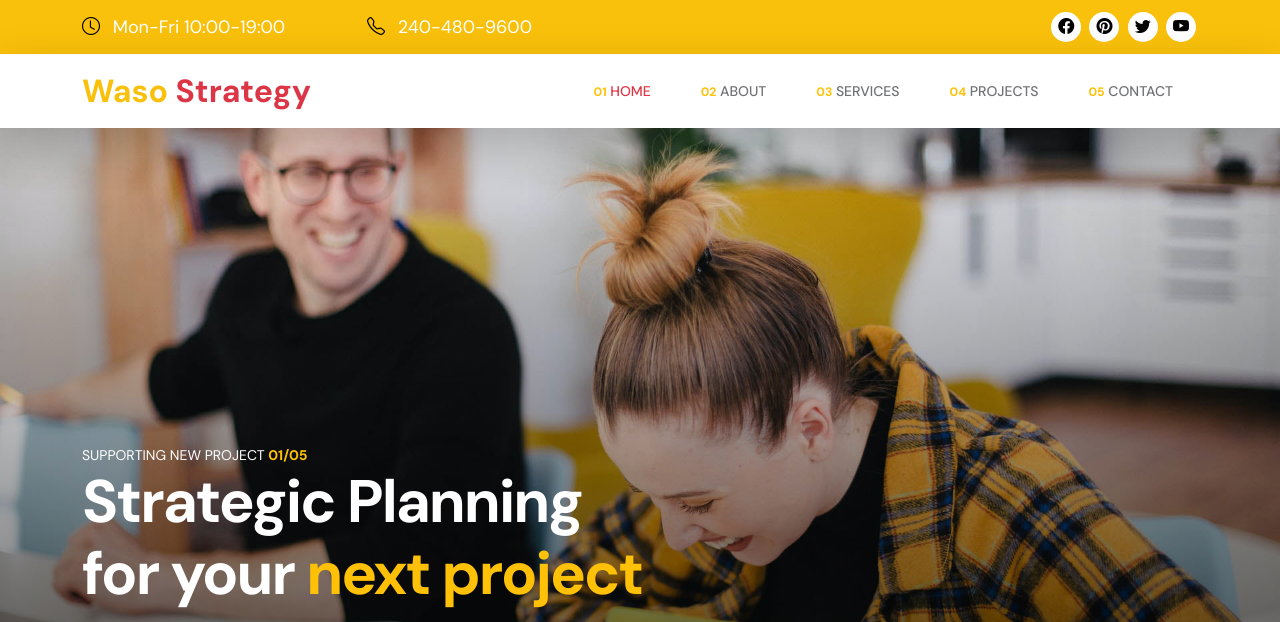
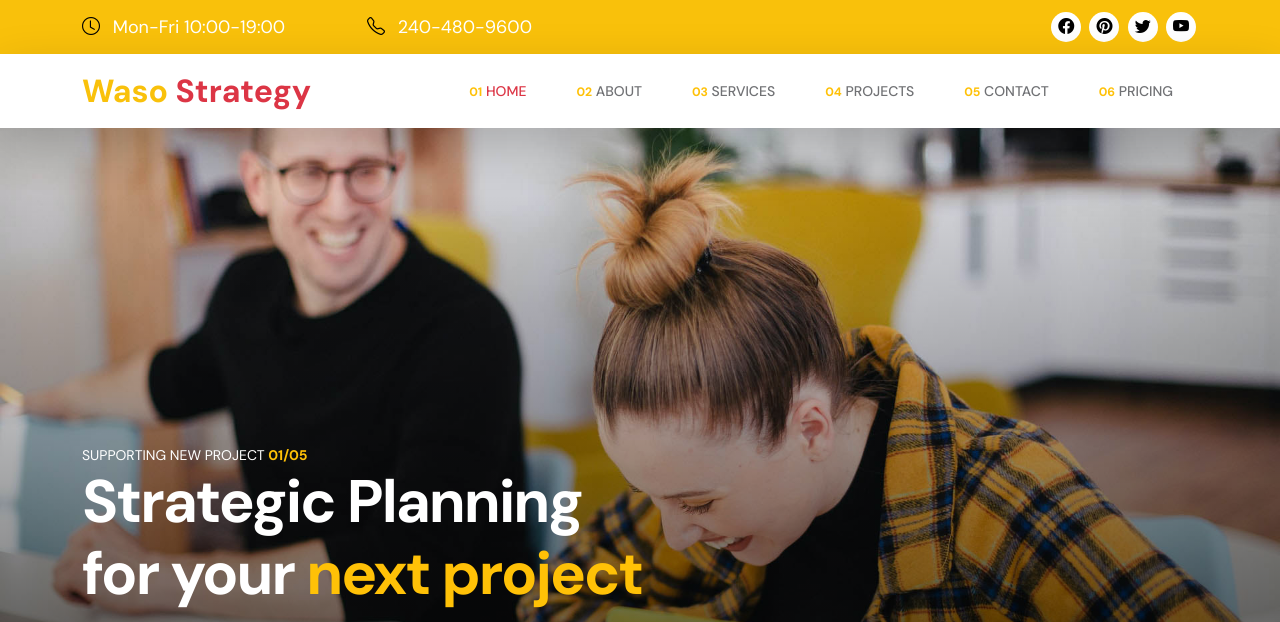
Before and after one commit to abuhanaan/MarketPeak_Ecommerce, a plain HTML site: page index.html in a window 1280 px wide. Shown: the top 622 px of the page. Drawn offline with Linux system fonts and the light colour scheme.

Commit message:
Add Pricing To Navbar

```diff
--- a/index.html
+++ b/index.html
@@ -103,6 +103,10 @@ Free Bootstrap 5 HTML Template
 
                         <li class="nav-item">
                             <a class="nav-link click-scroll" href="#section_5"><small class="small-title"><strong class="text-warning">05</strong></small> Contact</a>
+                        </li>
+
+                        <li class="nav-item">
+                            <a class="nav-link click-scroll" href="#"><small class="small-title"><strong class="text-warning">06</strong></small> Pricing</a>
                         </li>
                     </ul>
                 <div>
```
